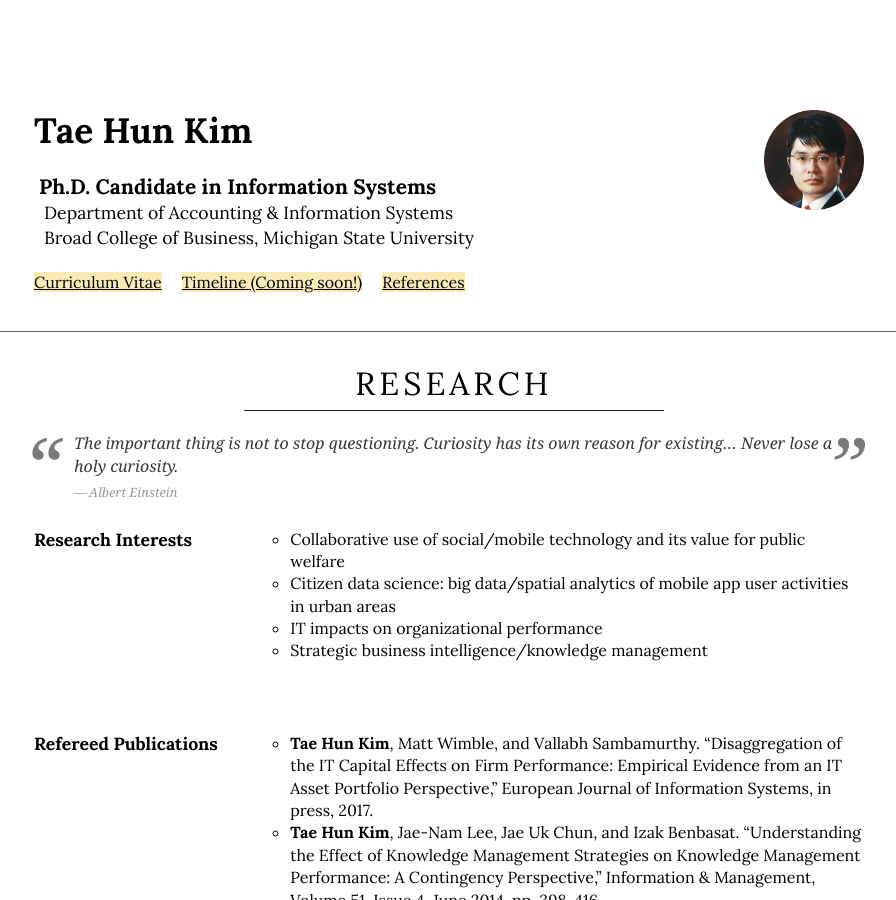
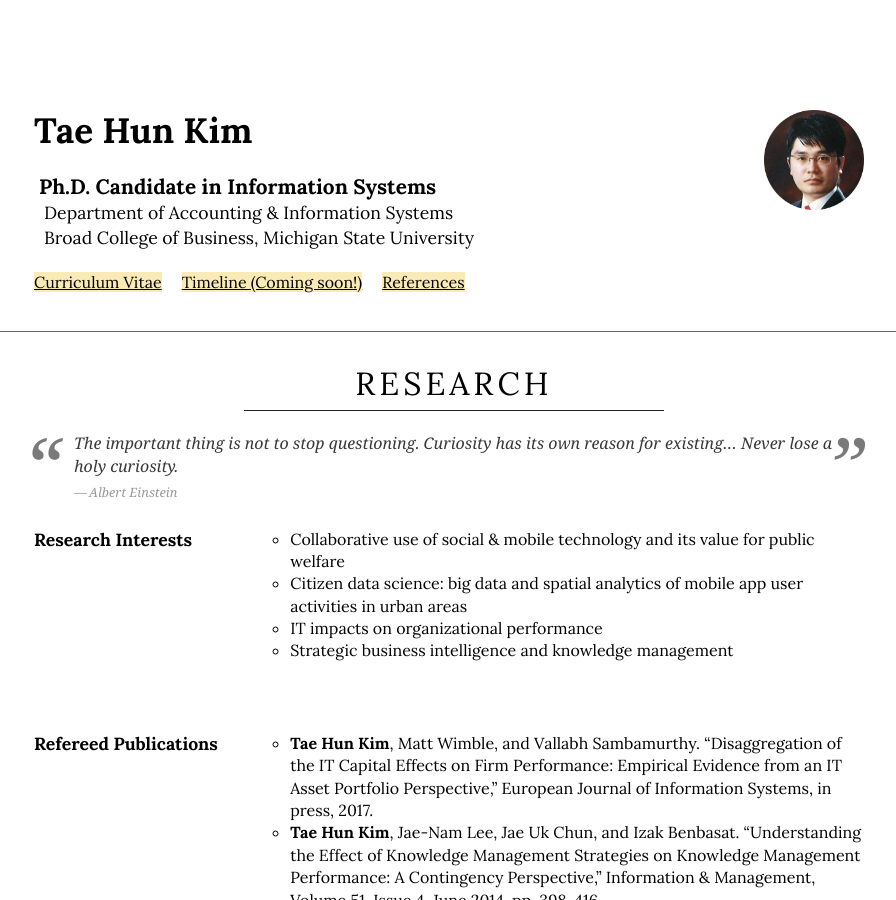
Before and after one commit to istaehun/taehun, a Jekyll site: the page built from index.html, in a window 1280 px wide and 900 px high. Shown: the whole window, without its empty margins (186-1082 px from the left). Built offline with Jekyll 4.4.1, drawn with Linux system fonts in a browser that asks for light colours; nearby versions of some CDN libraries.

Commit message:
Update research.yml

```diff
--- a/_data/research.yml
+++ b/_data/research.yml
@@ -1,10 +1,10 @@
 -
   sub-title: Research Interests
   list:
-    - "Collaborative use of social/mobile technology and its value for public welfare"
-    - "Citizen data science: big data/spatial analytics of mobile app user activities in urban areas"
+    - "Collaborative use of social & mobile technology and its value for public welfare"
+    - "Citizen data science: big data and spatial analytics of mobile app user activities in urban areas"
     - "IT impacts on organizational performance"
-    - "Strategic business intelligence/knowledge management"
+    - "Strategic business intelligence and knowledge management"
 -
   sub-title: Refereed Publications
   list:
```
